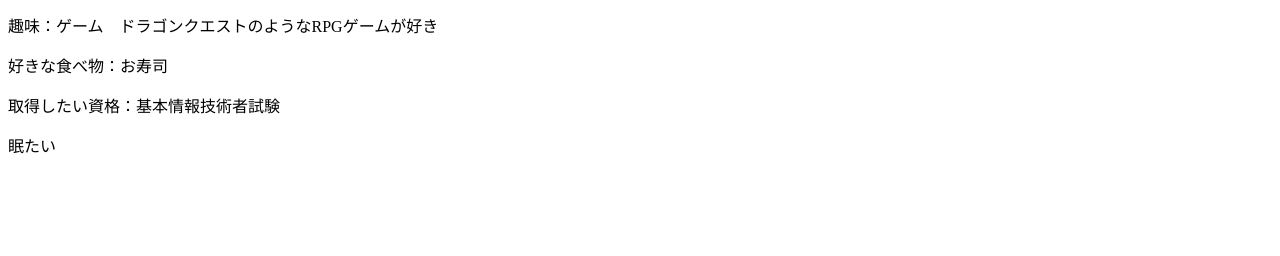
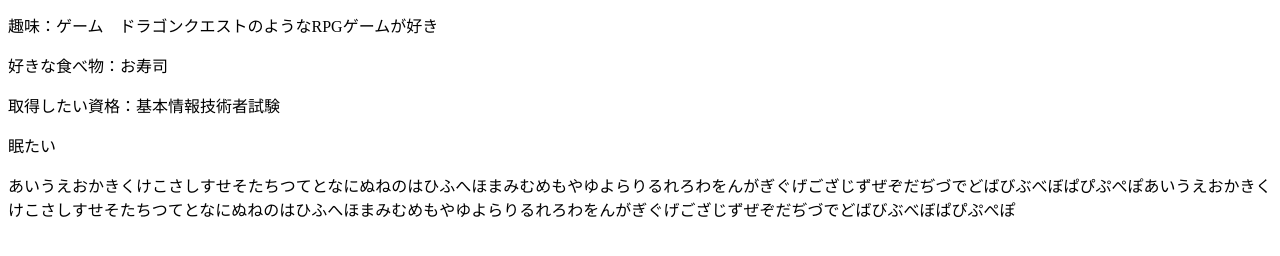
Before and after one commit to Make1984/portfolio, a plain HTML site: page index.html in a window 1280 px wide. Shown: the part 102-358 px from the top of the page. Drawn offline with Linux system fonts and the light colour scheme.

Commit message:
Add files via upload

```diff
--- a/index.html
+++ b/index.html
@@ -11,7 +11,7 @@
         <P>好きな食べ物：お寿司</P>
         <P>取得したい資格：基本情報技術者試験</P>
         <P>眠たい</P>
-        <P></P>
+        <P>あいうえおかきくけこさしすせそたちつてとなにぬねのはひふへほまみむめもやゆよらりるれろわをんがぎぐげござじずぜぞだぢづでどばびぶべぼぱぴぷぺぽあいうえおかきくけこさしすせそたちつてとなにぬねのはひふへほまみむめもやゆよらりるれろわをんがぎぐげござじずぜぞだぢづでどばびぶべぼぱぴぷぺぽ</P>
         <P></P>
 
     </body>
```
